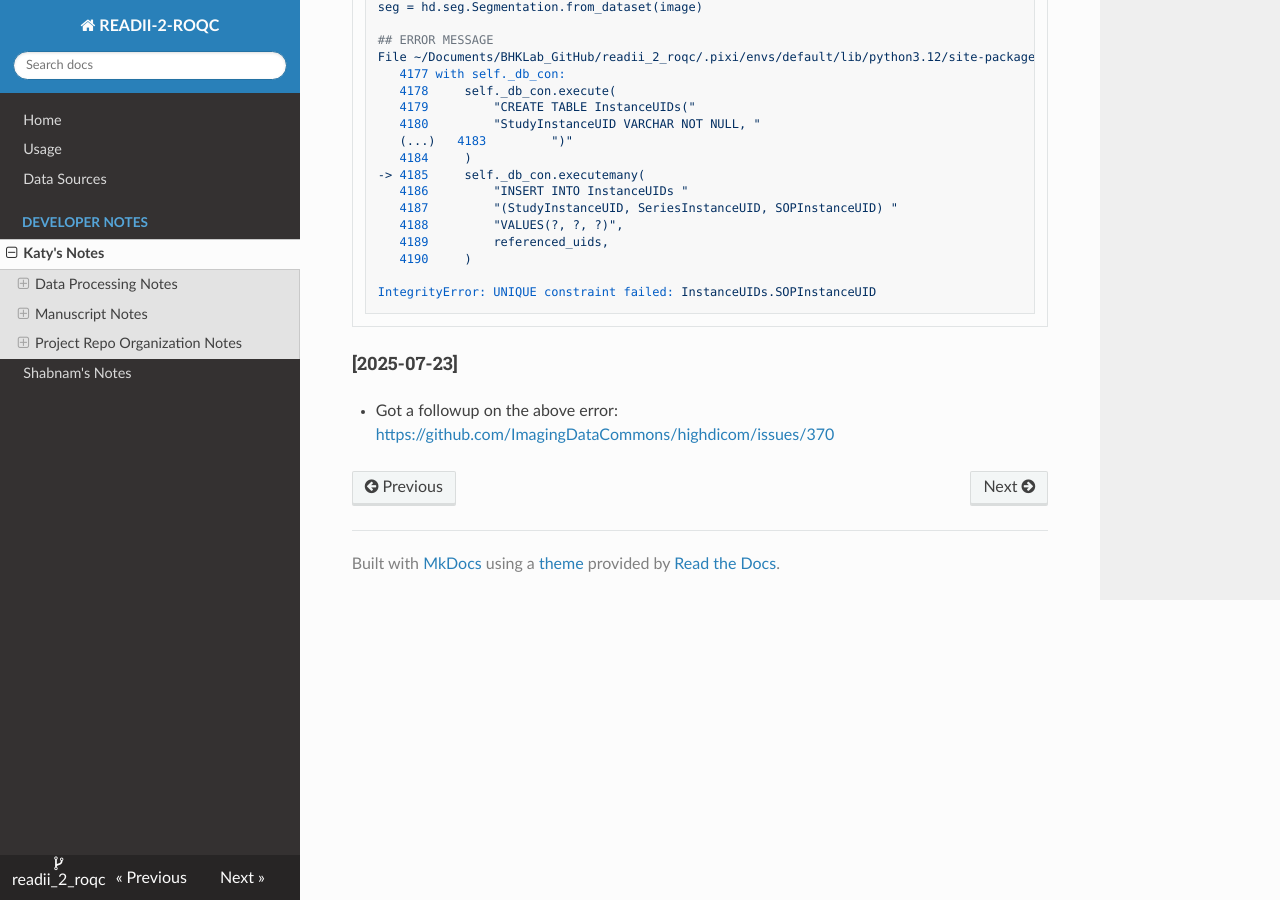
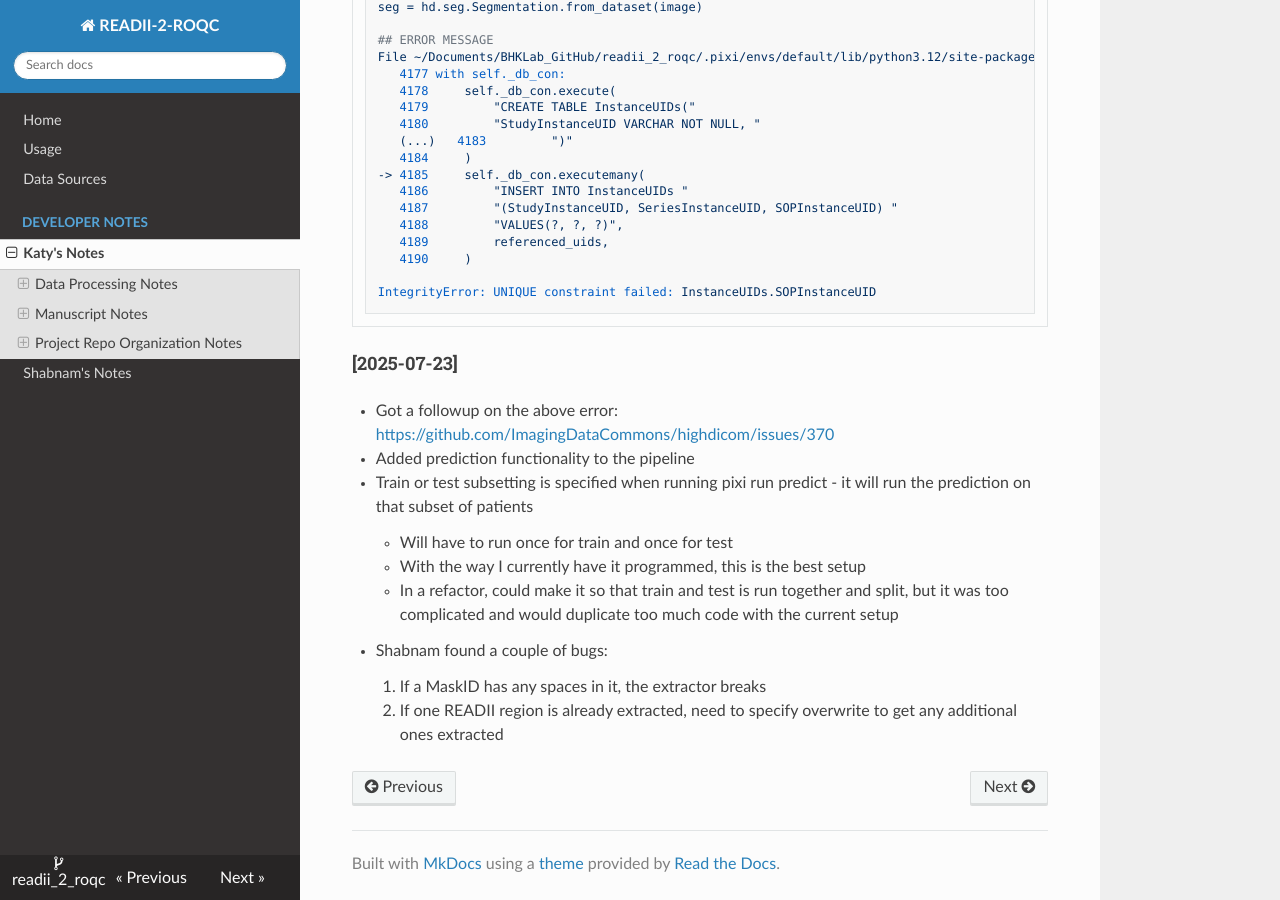
Before and after one commit to bhklab/readii_2_roqc, an MkDocs documentation site: the page built from docs/devnotes/katy_notes.md, in a window 1280 px wide and 900 px high, scrolled down 7019 px. Built offline with MkDocs 1.6.1, drawn with Linux system fonts in a browser that asks for light colours; nearby versions of some CDN libraries.

Commit message:
docs: dev notes for Katy from Jul 23

```diff
--- a/docs/devnotes/katy_notes.md
+++ b/docs/devnotes/katy_notes.md
@@ -298,3 +298,13 @@ IntegrityError: UNIQUE constraint failed: InstanceUIDs.SOPInstanceUID
 
 #### [2025-07-23]
 * Got a followup on the above error: <https://github.com/ImagingDataCommons/highdicom/issues/370>
+
+* Added prediction functionality to the pipeline
+* Train or test subsetting is specified when running pixi run predict - it will run the prediction on that subset of patients
+    * Will have to run once for train and once for test
+    * With the way I currently have it programmed, this is the best setup
+    * In a refactor, could make it so that train and test is run together and split, but it was too complicated and would duplicate too much code with the current setup
+
+* Shabnam found a couple of bugs:
+    1. If a MaskID has any spaces in it, the extractor breaks
+    2. If one READII region is already extracted, need to specify overwrite to get any additional ones extracted
```
